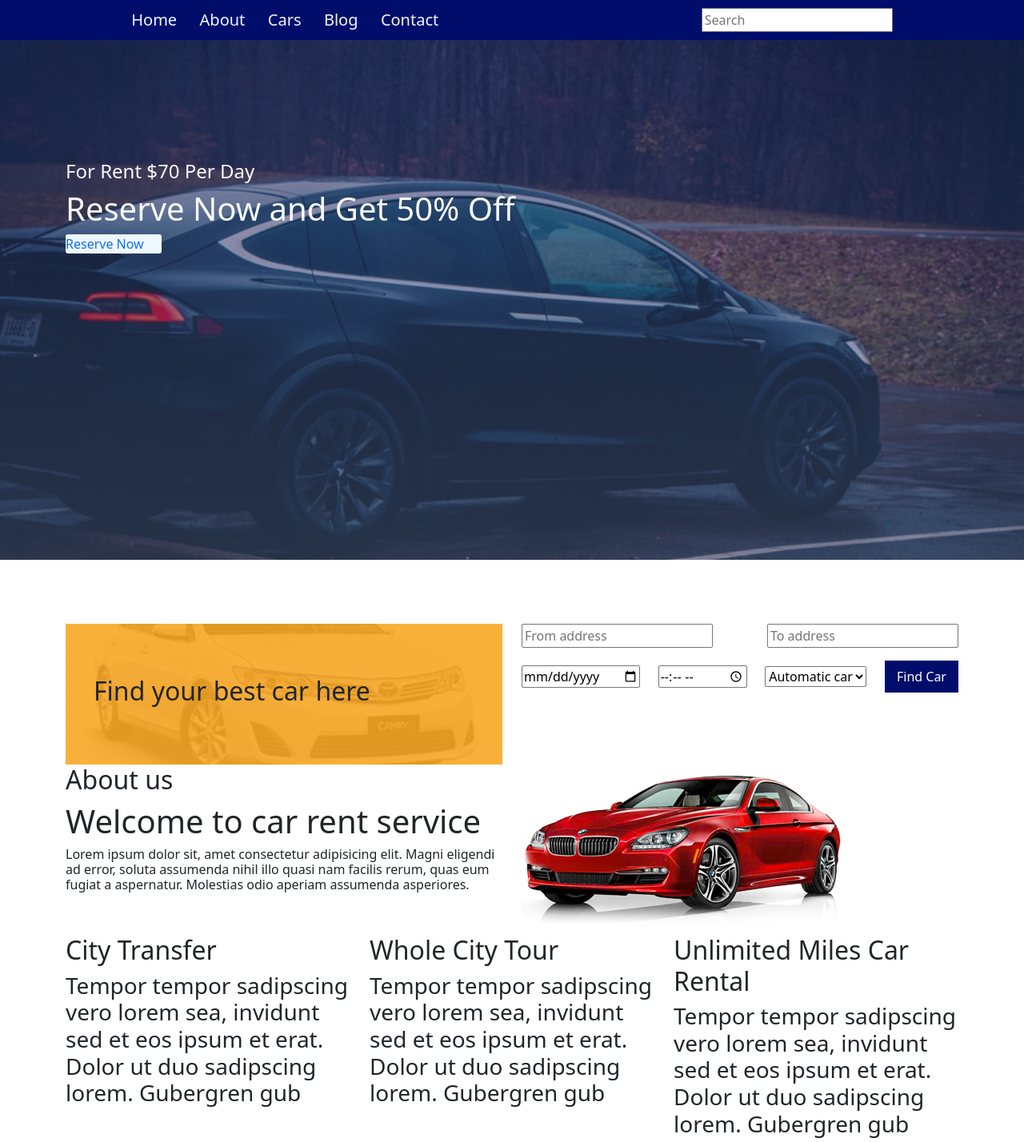
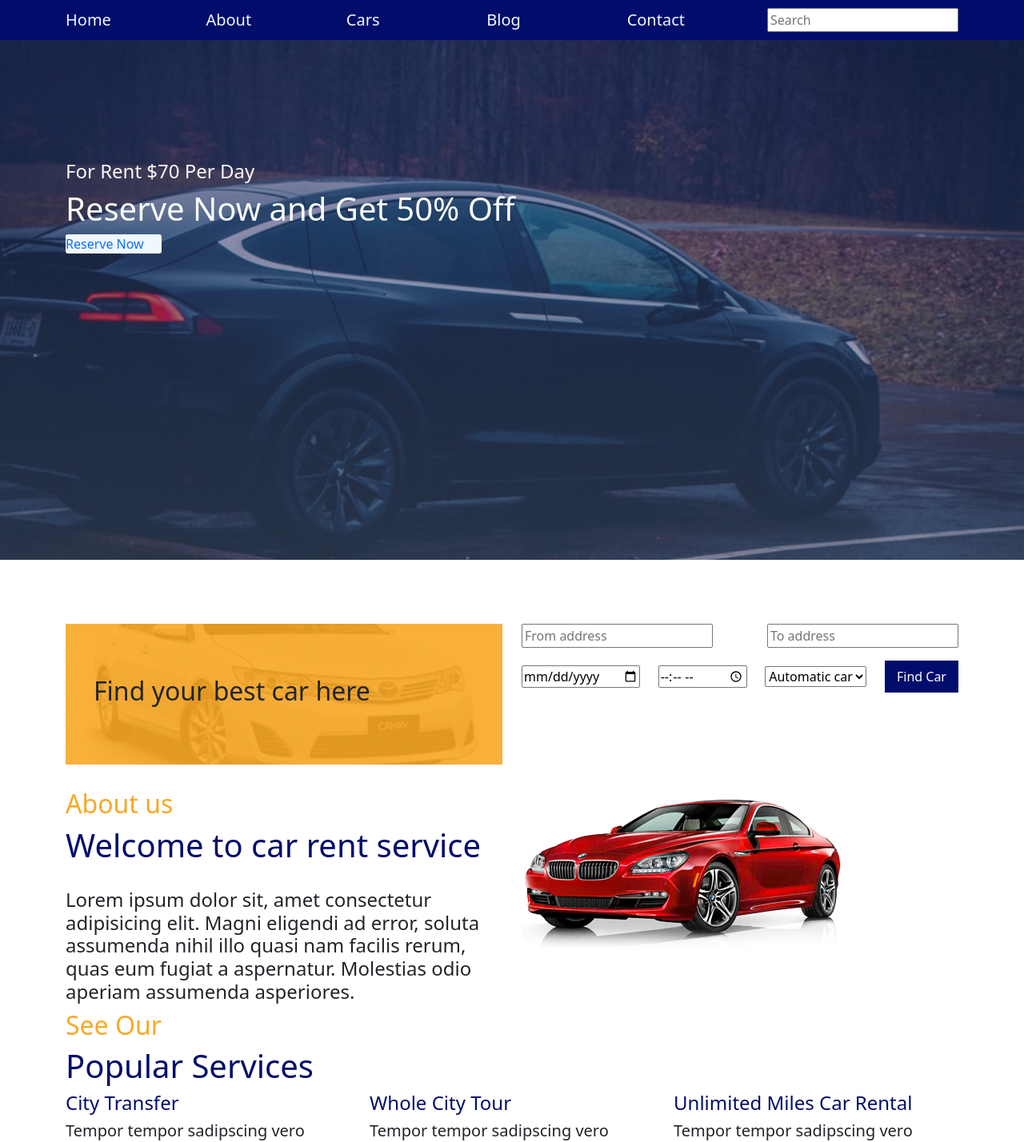
Before and after one commit to TURAB1/car-rental-project, a React (Create React App) app: page / in a window 1280 px wide. Shown: the top 1428 px of the page at 80% size. Built offline with nearby package versions, Linux system fonts and the light colour scheme.

Commit message:
color decoration

```diff
--- a/src/UI/BlogItem.jsx
+++ b/src/UI/BlogItem.jsx
@@ -1,11 +1,12 @@
 import React from 'react'
 import { Col } from 'reactstrap'
+import "../styles/blog-item.css"
 const BlogItem = ({title,description}) => {
   return (
     <Col lg="4" md="6">
 
-      <h2>{title}</h2>
-      <h3>{description}</h3>
+      <h4 className='sub-text-color'>{title}</h4>
+      <h5 className='blog-text'>{description.substr(0, 100)}</h5>
 
     </Col>
   )
--- a/src/UI/ServiceItem.jsx
+++ b/src/UI/ServiceItem.jsx
@@ -5,8 +5,8 @@ const ServicesItem = ({title,desc}) => {
   return (
     <Col lg="4" md="6">
 
-      <h2>{title}</h2>
-      <h3>{desc}</h3>
+      <h4 className='sub-text-color'>{title}</h4>
+      <h5>{desc}</h5>
 
     </Col>
   )
--- a/src/UI/Services.jsx
+++ b/src/UI/Services.jsx
@@ -8,6 +8,10 @@ import ServicesItem from './ServiceItem'
 const Services = () => {
     return (
         <Container>
+         <Row>
+         <h2 className='text-color'>See Our</h2>
+            <h1 className='sub-text-color'>Popular Services</h1>
+        </Row>
         <Row>
             {
                 serviceData.map((item, index) => {
--- a/src/components/Header/Header.jsx
+++ b/src/components/Header/Header.jsx
@@ -1,10 +1,11 @@
 import React from 'react'
 import { Link } from 'react-router-dom'
+import { Col, Container, Row } from 'reactstrap'
 
 const Header = () => {
   return (
    <div className='header'>
-      <div className='links-style'>
+    {/*    <div className='links-style'>
          <Link to="/" className='links'>Home</Link>
          <Link to="/about" className='links'>About</Link>
 
@@ -13,13 +14,35 @@ const Header = () => {
          <Link to="/blog" className='links'>Blog</Link>
 
          <Link to="/contact" className='links'>Contact</Link>
-      </div>
+       </div> */}
+      <Container>
+        <Row>
+          <Col>
+          <Link to="/" className='links'>Home</Link>
+          </Col>
+          <Col>
+          <Link to="/about" className='links'>About</Link>
+          </Col>
+          <Col>
+          <Link to="/cars" className='links'>Cars</Link>
+          </Col>
+          <Col>
+          <Link to="/blog" className='links'>Blog</Link>
+          </Col>
+          <Col>
+          <Link to="/contact" className='links'>Contact</Link>
+          </Col>
+          <Col>
           <div className="search-box">
         <input type="text" placeholder="Search" />
         <span>
           <i class="ri-search-line"></i>
         </span>
       </div>
+          </Col>
+        </Row>
+      </Container>
+
     </div>
   )
 }
--- a/src/index.css
+++ b/src/index.css
@@ -12,9 +12,7 @@
   text-decoration: none;
   font-size: 20px;
 }
-.search-box{
-  background-color:brown;
-}
+
 .btn {
   padding: 7px 15px;
   background: #000d6b;
@@ -29,3 +27,9 @@
   color: #fff !important;
   background: #000c6bd0;
 }
+.text-color{
+  color: #f9a826 ;
+}
+.sub-text-color{
+  color: #000d6b ;
+}
--- a/src/pages/About.jsx
+++ b/src/pages/About.jsx
@@ -1,17 +1,17 @@
 import React from 'react'
 import { Col, Row, Container } from 'reactstrap'
 import bmw from "../assets/all-images/cars-img/bmw-offer.png"
-
+import "../styles/about.css"
 
 const About = () => {
   return (
-    <div>
-      <Container>
+    <div >
+      <Container className='about-container' >
         <Row>
           <Col>
-            <h2>About us</h2>
-            <h1>Welcome to car rent service</h1>
-            <h6>Lorem ipsum dolor sit, amet consectetur adipisicing elit. Magni eligendi ad error, soluta assumenda nihil illo quasi nam facilis rerum, quas eum fugiat a aspernatur. Molestias odio aperiam assumenda asperiores.</h6>
+            <h2 className='text-color'>About us</h2>
+            <h1 className='sub-text-color'>Welcome to car rent service</h1>
+            <h4 className='about-container'>Lorem ipsum dolor sit, amet consectetur adipisicing elit. Magni eligendi ad error, soluta assumenda nihil illo quasi nam facilis rerum, quas eum fugiat a aspernatur. Molestias odio aperiam assumenda asperiores.</h4>
 
           </Col>
           <Col>
--- a/src/pages/Blog.jsx
+++ b/src/pages/Blog.jsx
@@ -1,19 +1,23 @@
 import React from 'react'
 import blogData from '../assets/data/blogData'
-import { Container,Row} from 'reactstrap'
+import { Container, Row } from 'reactstrap'
 import BlogItem from '../UI/BlogItem'
 
 
 const Blog = () => {
   return (
     <Container>
-    <Row>
-            {
-        blogData.map((item,index)=>{
-          return <BlogItem title={item.title} description={item.description}/>
-        })
-      }
-    </Row>
+      <Row>
+        <h2 className='text-color'>Explore our blogs</h2>
+        <h1 className='sub-text-color'>Latest Blogs</h1>
+      </Row>
+      <Row>
+        {
+          blogData.map((item, index) => {
+            return <BlogItem title={item.title} description={item.description} />
+          })
+        }
+      </Row>
 
     </Container>
   )
--- a/src/pages/Cars.jsx
+++ b/src/pages/Cars.jsx
@@ -6,7 +6,10 @@ import CarItem from '../UI/CarItem'
 const Cars = () => {
   return (
     <Container>
-
+      <Row>
+        <h2 className='text-color'>Come With</h2>
+        <h1 className='sub-text-color'>Hot Offers</h1>
+      </Row>
       <Row>
 
         {
--- /dev/null
+++ b/src/styles/about.css
@@ -0,0 +1,3 @@
+.about-container{
+    margin-top:30px;
+}
--- /dev/null
+++ b/src/styles/blog-item.css
@@ -0,0 +1,5 @@
+.blog-text{
+    line-height:30px;
+
+
+}
```
Lines whose indentation alone changed are shown as unchanged.
